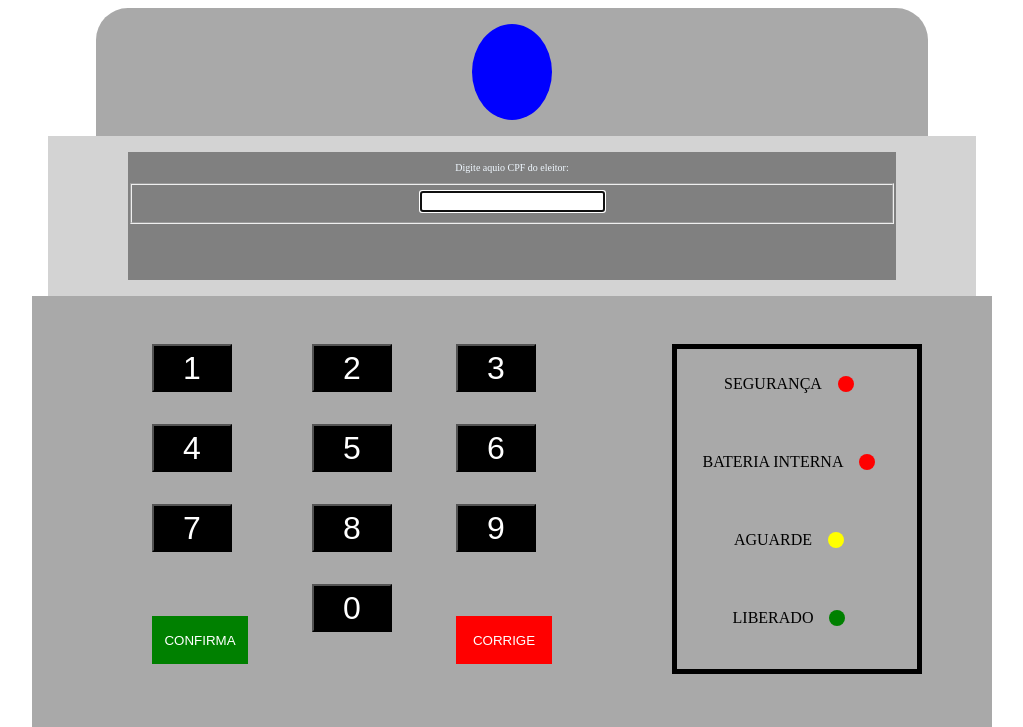
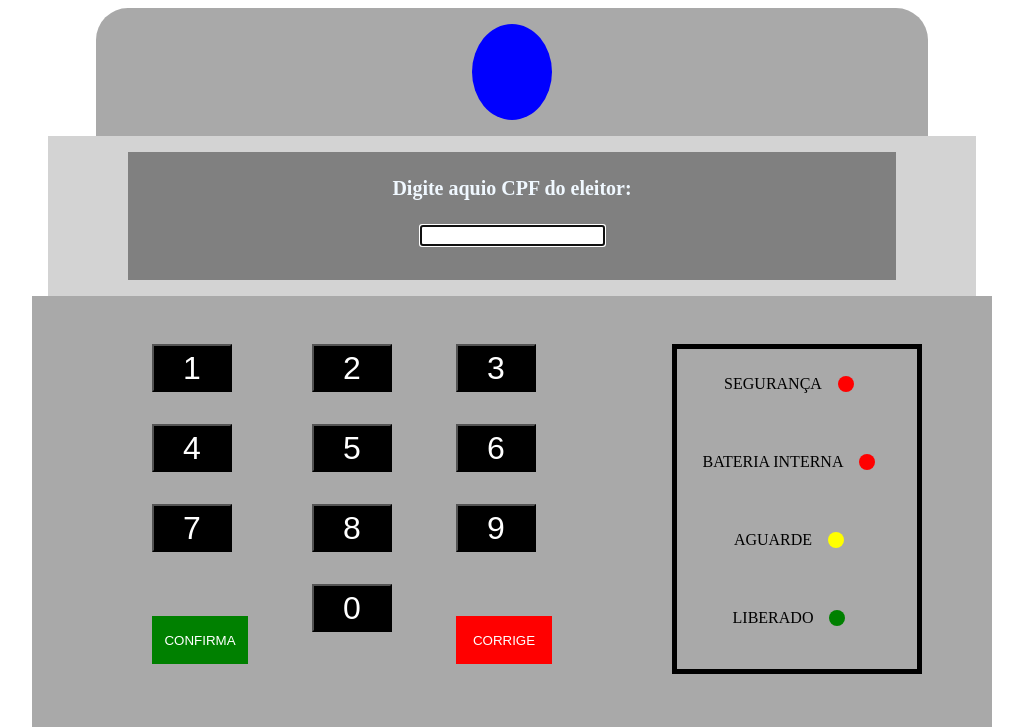
Before and after one commit to senacrs-emti/2022-1M-urna-G2, a PHP site: page /terminal-mesario.php in a window 1280 px wide. Shown: the top 727 px of the page, without its empty margins (128-1151 px from the left). Run offline with PHP 8.4, Linux system fonts and the light colour scheme.

Commit message:
commit 11/10

```diff
--- a/terminal-mesario/script.js
+++ b/terminal-mesario/script.js
@@ -1,10 +1,3 @@
-const button = document.querySelector("#confirma");
-button.addEventListener("click", function () {
-  const audio = document.querySelector("#confirma-som");
-  audio.play();
-});
-
-
 function id( el ){
     return document.getElementById( el );
 }
--- a/terminal-mesario/style.css
+++ b/terminal-mesario/style.css
@@ -39,8 +39,9 @@
 }
 .escrito-tela{
     text-align: center;
+    padding: 5px;
     color: aliceblue;
-    font-size: 10px;
+    font-size: 20px;
 }
 
 
--- a/terminal-mesario/terminal-mesario.php
+++ b/terminal-mesario/terminal-mesario.php
@@ -17,12 +17,12 @@
     <div class="urna">
     <div class="urna-tela">
         <div id="tela">
-            <p class="escrito-tela">Digite aquio CPF do eleitor:</p>
+            <h3 class="escrito-tela">Digite aquio CPF do eleitor:</h3>
 
             <form action="" method="post">
-                <fieldset id="area">
+                <div id="area">
                         <input type="text" name="entrada_1" id="entrada_1" /></label>
-                </fieldset>
+                </div>
 
             <br>
 
@@ -39,8 +39,7 @@
         <input class="teclado" type="button" name="1" value="1"/>
         <input class="teclado" type="button" name="4" value="4"/>
         <input class="teclado" type="button" name="7" value="7" />
-        <button id="confirma" onclick='confirma()'>CONFIRMA</button>
-            <audio id="confirma-som" src="./assets/som-confirma.mp3"></audio>
+        <button id="confirma">CONFIRMA</button>
     </div>
 
     <div>
@@ -54,7 +53,7 @@
         <input class="teclado" type="button" name="3" value="3"/>
         <input class="teclado" type="button" name="6" value="6"/>
         <input class="teclado" type="button" name="9" value="9"/>
-        <button id="corrige">corrige</button>
+        <button id="corrige">CORRIGE</button>
     </div>
 
     </div>
```
